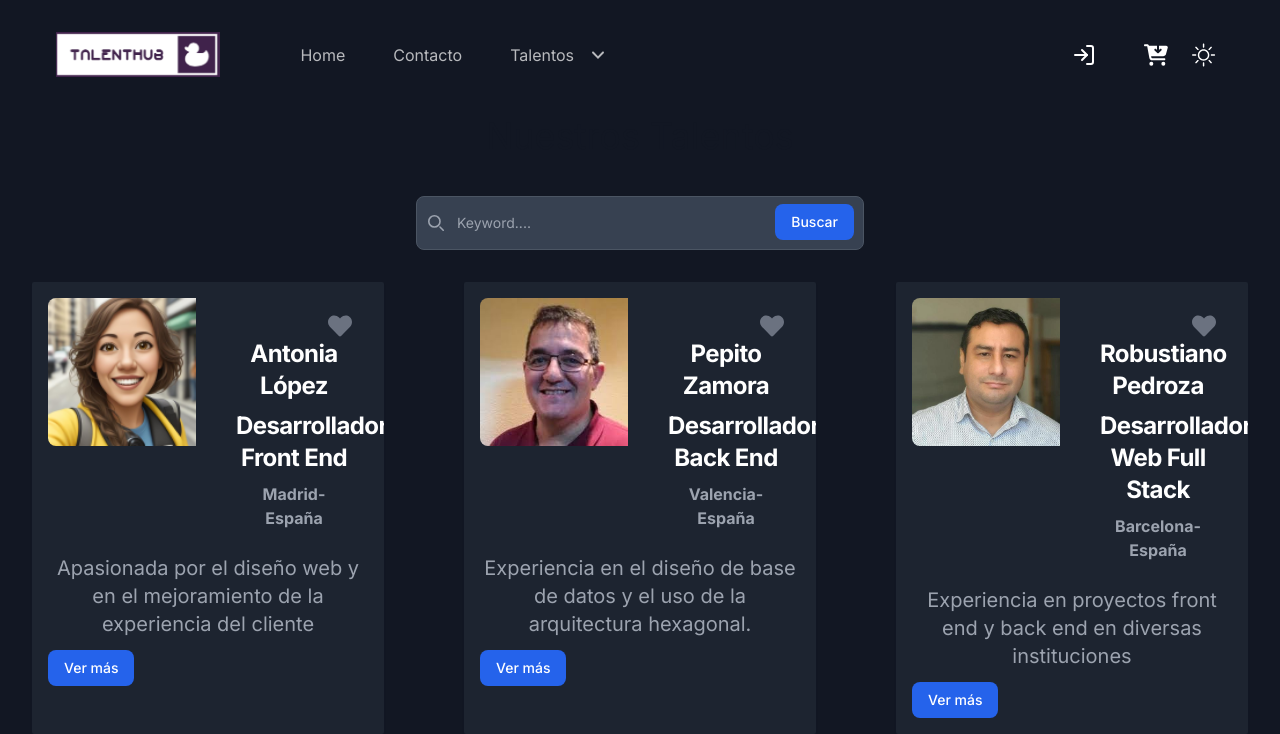
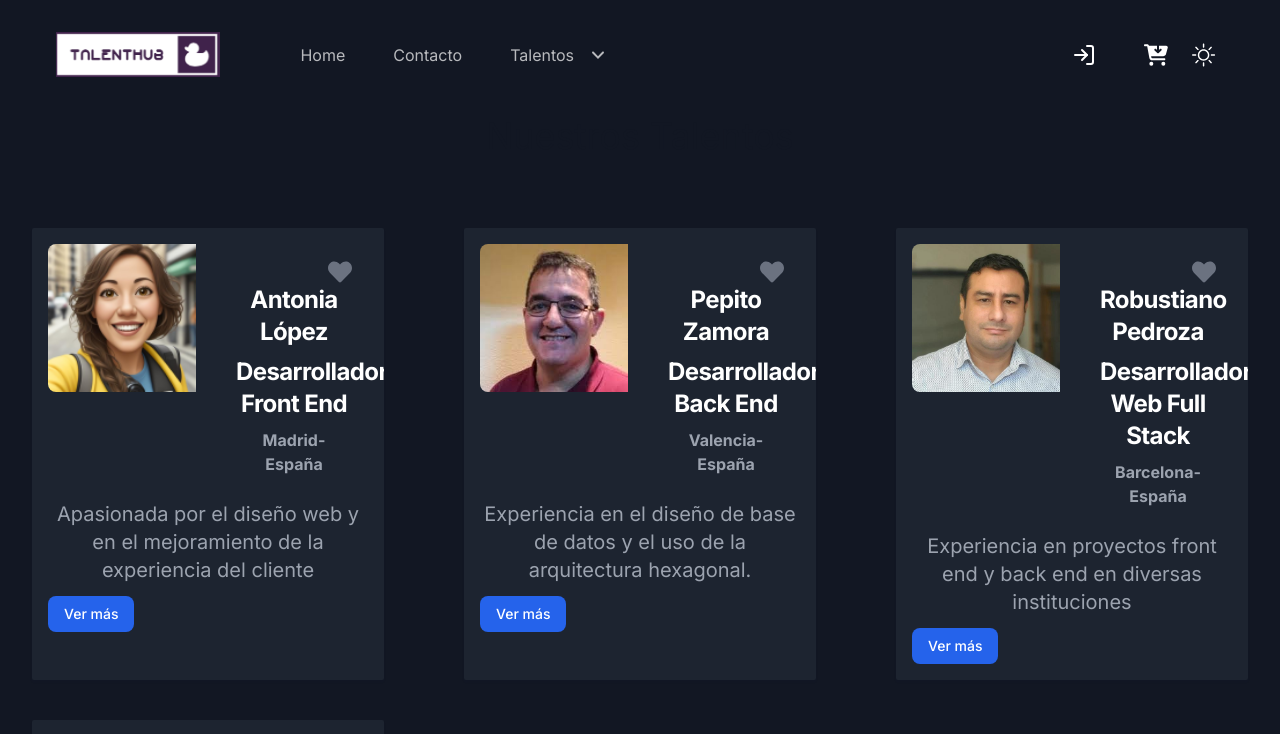
Before and after one commit to Jander1016/talenthub, a Next.js app in the folder frontend/: page /talents in a window 1280 px wide. Shown: the top 734 px of the page. Built offline with nearby package versions, Linux system fonts and the light colour scheme; data requests are answered from the project's data file.

Commit message:
Feat: Addition search function no finished

```diff
--- a/frontend/src/app/talents/page.tsx
+++ b/frontend/src/app/talents/page.tsx
@@ -1,5 +1,6 @@
 "use client";
 import TalentCard from '@/components/Cards/TalentCard';
+import Search from '@/components/Search/index';
 import useFetchApi from '@/components/Services/useFetchApi';
 
 
@@ -7,6 +8,7 @@ import useFetchApi from '@/components/Services/useFetchApi';
 const TalentsPage: React.FC = () => {
 
     const {data: talent} = useFetchApi('http://localhost:3001/talents/')
+
 
 
     return (
@@ -17,32 +19,9 @@ const TalentsPage: React.FC = () => {
                 <h1>Nuestros Talentos</h1>
 
             </div>
-            <div>
-            <form className="max-w-md mx-auto hidden sm:block">
-                <label htmlFor="search" className="mb-2 text-sm font-medium text-gray-900 sr-only dark:text-white ">Search</label>
-                <div className="relative">
-                    <div className="absolute inset-y-0 left-0 flex items-center pl-3 pointer-events-none">
-                        <svg className="w-4 h-4 text-gray-500 dark:text-gray-400" aria-hidden="true" xmlns="http://www.w3.org/2000/svg" fill="none" viewBox="0 0 20 20">
-                            <path stroke="currentColor" strokeLinecap="round" strokeLinejoin="round" strokeWidth="2" d="m19 19-4-4m0-7A7 7 0 1 1 1 8a7 7 0 0 1 14 0Z"/>
-                        </svg>
-                    </div>
-                    <input
-                        type="search"
-                        // onChange={(event) => {handleSearch(event.target.value)}}
-                        // defaultValue={searchParams.get('query')?.toString()}
-                        className="block w-full p-4 pl-10 text-sm text-gray-900 border border-gray-300 rounded-lg bg-gray-50 focus:ring-blue-500 focus:border-blue-500 dark:bg-gray-700 dark:border-gray-600 dark:placeholder-gray-400 dark:text-white dark:focus:ring-blue-500 dark:focus:border-blue-500"
-                        placeholder="Keyword...."
-                        required
-                    />
-                    <button
-                        type="submit"
-                        className="text-white absolute right-2.5 bottom-2.5 bg-blue-700 hover:bg-blue-800 focus:ring-4 focus:outline-none focus:ring-blue-300 font-medium rounded-lg text-sm px-4 py-2 dark:bg-blue-600 dark:hover:bg-blue-700 dark:focus:ring-blue-800"
-                    >
-                        Buscar
-                    </button>
-                </div>
-        </form>
-            </div>
+            {/* <div>
+                <Search placeholder={''} />
+            </div> */}
             <div>
                 <TalentCard talent ={talent}/>
             </div>
--- a/frontend/src/app/talents/search/page.tsx
+++ b/frontend/src/app/talents/search/page.tsx
@@ -1,39 +1,39 @@
-// import Search from '@/components/Search/Search';
-// import React from 'react';
+import Search from '@/components/Search/index';
+import React from 'react';
 
-// function Page() {
-//   return (
-//     <div>
-//         <Search placeholder={'Ingrese su búsqueda aquí'} />
-//     </div>
-//   );
-// }
+function SearchPage() {
+  return (
+    <div className="mt-30">
+        <Search placeholder={''} />
+    </div>
+  );
+}
 
-// export default Page;
+export default SearchPage;
 
 
 
-import React, { createContext, useState, ReactNode } from 'react';
+// import React, { createContext, useState, ReactNode } from 'react';
 
-interface SearchContextType {
-    searchTerm: string;
-    setSearchTerm: React.Dispatch<React.SetStateAction<string>>;
-  }
-export const SearchContext = createContext<SearchContextType>({
-    searchTerm: '',
-    setSearchTerm: () => {}
-  });
+// interface SearchContextType {
+//     searchTerm: string;
+//     setSearchTerm: React.Dispatch<React.SetStateAction<string>>;
+//   }
+// export const SearchContext = createContext<SearchContextType>({
+//     searchTerm: '',
+//     setSearchTerm: () => {}
+//   });
 
-  interface SearchProviderProps {
-    children: ReactNode;
-  }
+//   interface SearchProviderProps {
+//     children: ReactNode;
+//   }
 
-export const SearchProvider = ({ children }) => {
- const [searchTerm, setSearchTerm] = useState('');
+// export const SearchProvider = ({ children }) => {
+//  const [searchTerm, setSearchTerm] = useState('');
 
- return (
-    <SearchContext.Provider value={{ searchTerm, setSearchTerm }}>
-      {children}
-    </SearchContext.Provider>
- );
-};
+//  return (
+//     <SearchContext.Provider value={{ searchTerm, setSearchTerm }}>
+//       {children}
+//     </SearchContext.Provider>
+//  );
+// };
--- a/frontend/src/components/Header/index.tsx
+++ b/frontend/src/components/Header/index.tsx
@@ -5,7 +5,7 @@ import { usePathname } from "next/navigation";
 import { useEffect, useState } from "react";
 import ThemeToggler from "./ThemeToggler";
 import menuData from "./menuData";
-import Search from "../Search/Search"
+import Search from "../Search"
 import { FiLogIn } from "react-icons/fi";
 import { FaCartArrowDown } from "react-icons/fa6";
 
--- a/frontend/src/components/Search/Search.tsx
+++ b/frontend/src/components/Search/index.tsx
@@ -1,24 +1,22 @@
 'use client';
-import { useContext } from 'react';
-import { SearchContext } from '@/app/search/page';
 import { usePathname, useRouter, useSearchParams } from 'next/navigation';
-import useDebouncedCallback from '../Services/useDebounceCallback';
+
 
 function Search ({ placeholder} : { placeholder: string}) {
-//     const searchParams = useSearchParams()
-//     const pathname = usePathname() // para actualizar la URL
-//     const { replace } = useRouter() // método de useRouter
+    const searchParams = useSearchParams()
+    const pathname = usePathname() // para actualizar la URL
+    const { replace } = useRouter() // método de useRouter
 
-// const HandleSearch = (term:string) => {
-//     const params = new URLSearchParams(searchParams);
-//     if (term) {
-//         params.set('query', term) // que me ubique el campo search me traiga el dato
-//     } else {
-//         params.delete('query') // sino que lo borre de la URL
-//     }
-//     //generar la URL y que se cambie
-//     replace(`${pathname}?${params.toString()}`)
-// }
+const HandleSearch = (term:string) => {
+    const params = new URLSearchParams(searchParams);
+    if (term) {
+        params.set('query', term) // que me ubique el campo search me traiga el dato
+    } else {
+        params.delete('query') // sino que lo borre de la URL
+    }
+    //generar la URL y que se cambie
+    replace(`${pathname}?${params.toString()}`)
+}
 
 
 
@@ -34,7 +32,7 @@ function Search ({ placeholder} : { placeholder: string}) {
                 </div>
                 <input
                     type="search"
-                    onChange={(event) => {handleSearch(event.target.value)}}
+                    onChange={(event) => {HandleSearch(event.target.value)}}
                     defaultValue={searchParams.get('query')?.toString()}
                     className="block w-full p-4 pl-10 text-sm text-gray-900 border border-gray-300 rounded-lg bg-gray-50 focus:ring-blue-500 focus:border-blue-500 dark:bg-gray-700 dark:border-gray-600 dark:placeholder-gray-400 dark:text-white dark:focus:ring-blue-500 dark:focus:border-blue-500"
                     placeholder="Keyword...."
```
